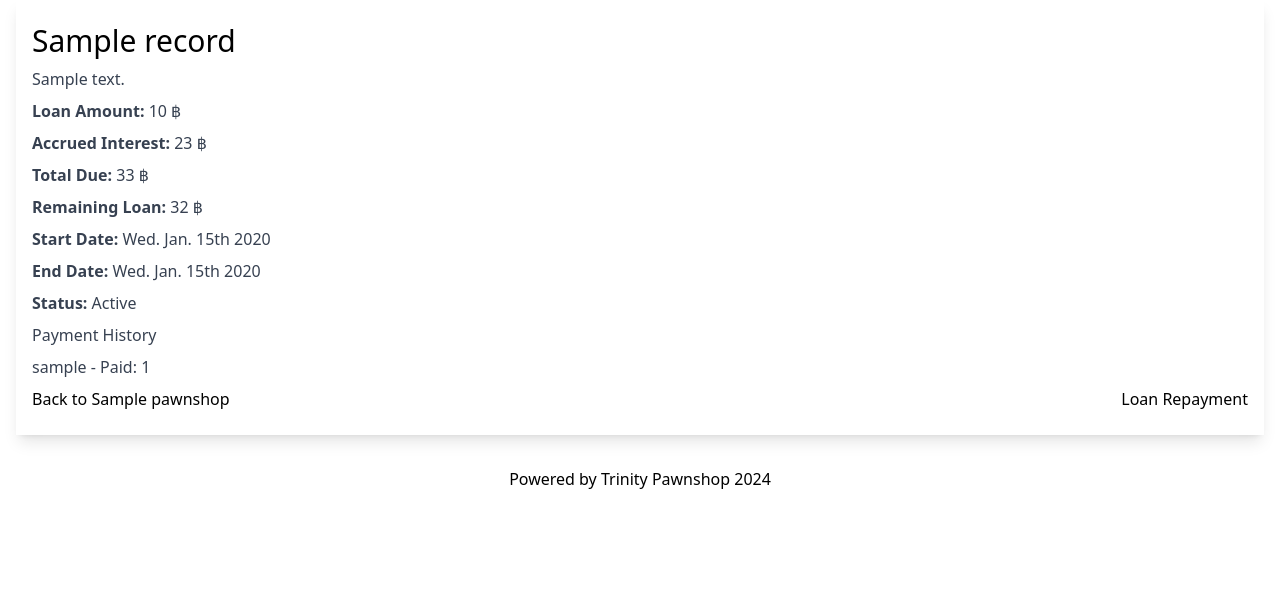
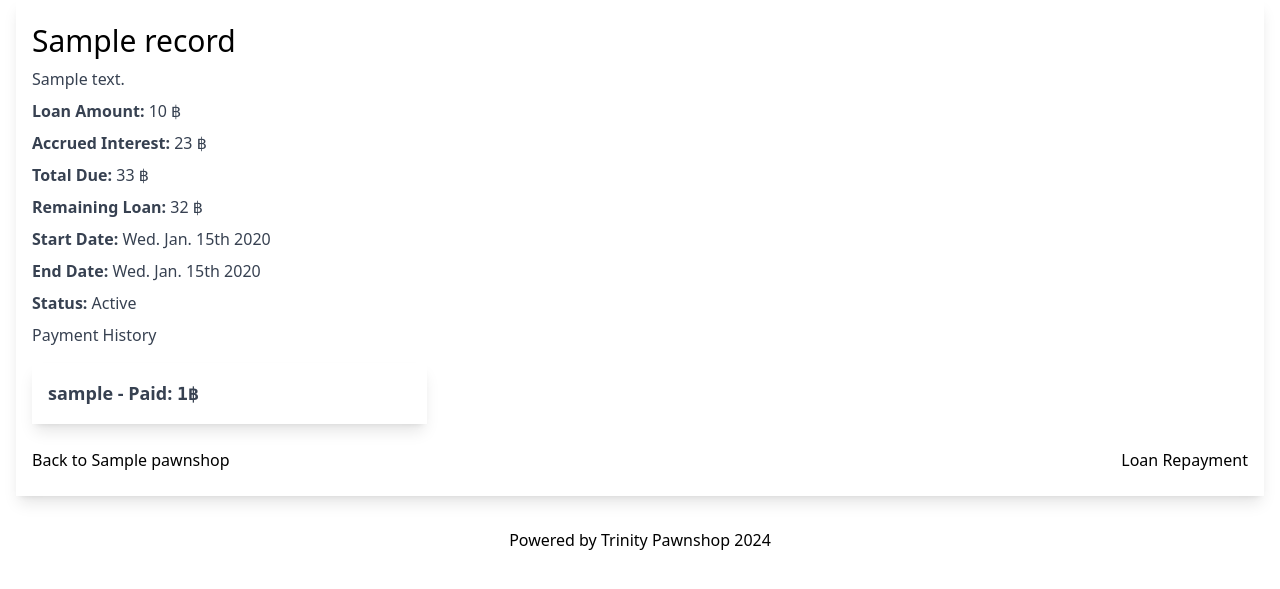
Before and after one commit to Thanawas-Sirilertsathit/PawnshopDB, a Django app: page /records/1/record/1/ in a window 1280 px wide. Shown: the part 73-662 px from the top of the page. Run offline with Django 5.2, Linux system fonts and the light colour scheme; tables that the repository leaves empty hold one stand-in row (values such as "Sample post"); some libraries are stand-ins or nearby versions.

Commit message:
Added more detail for payments

```diff
--- a/records/templates/records/create_payment.html
+++ b/records/templates/records/create_payment.html
@@ -54,7 +54,7 @@
         <p class="text-xl font-semibold text-gray-700 ml-3">
             Remaining Loan Amount:
             <span
-                class="{% if record.remaining_loan_amount > 1000000 %} text-error {% elif 100000 <= record.remaining_loan_amount <= 1000000 %} text-warning {% else %} text-success {% endif %}"
+                class="{% if record.remaining_loan_amount > 1000000 %} text-error {% elif 10000 <= record.remaining_loan_amount <= 1000000 %} text-warning {% else %} text-success {% endif %}"
             >
                 {{ record.remaining_loan_amount }}
             </span>
--- a/records/templates/records/record_detail.html
+++ b/records/templates/records/record_detail.html
@@ -29,13 +29,25 @@
         </p>
 
         <h2 class="text-gray-700 mt-2">Payment History</h2>
-        <ul class="text-gray-700 mt-2">
-            {% for payment in payments %}
-            <li>{{ payment.user.username }} - Paid: {{ payment.money }}</li>
-            {% empty %}
-            <li>No payments yet.</li>
-            {% endfor %}
-        </ul>
+        <div class="mt-4 grid grid-cols-3 gap-4">
+            {% if payments %} {% for payment in payments %}
+            <div
+                class="card p-4 mb-4 shadow-lg rounded-xl-important text-gray-700 {% if payment.money > 1000000 %} bg-error {% elif 10000 <= payment.money and payment.money <= 1000000 %} bg-warning {% else %} bg-success {% endif %}"
+            >
+                <p class="text-lg font-semibold">
+                    <span class="font-bold">{{ payment.user.username }}</span>
+                    - Paid: <span class="font-mono">{{ payment.money }}฿</span>
+                </p>
+            </div>
+            {% endfor %} {% else %}
+            <div
+                class="card p-4 mb-4 shadow-lg rounded-xl-important bg-neutral text-gray-700 col-span-3 flex justify-center items-center"
+            >
+                <p class="text-lg text-error font-semibold">No payments yet.</p>
+            </div>
+            {% endif %}
+        </div>
+
         <div class="flex justify-between">
             <div class="card-actions justify-start my-2">
                 <a
```
